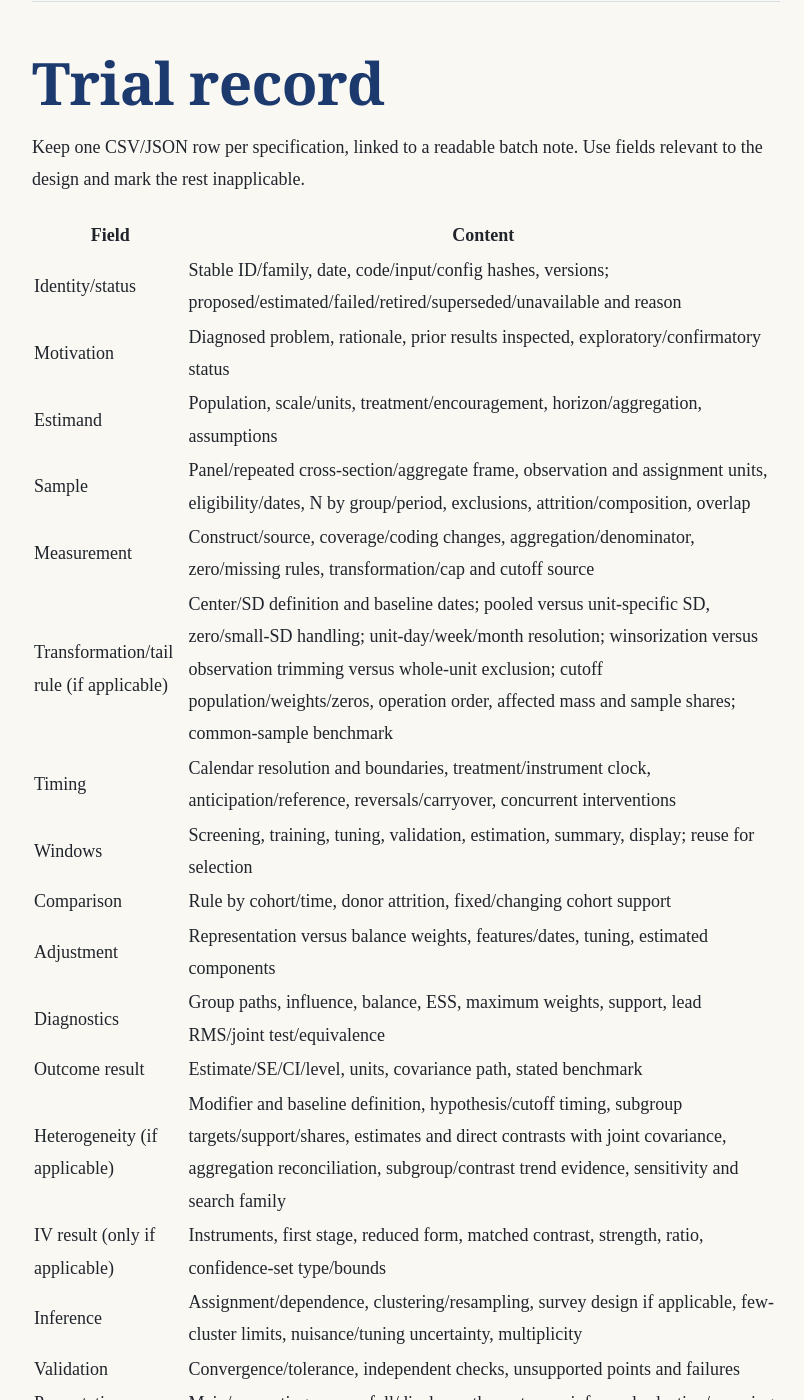
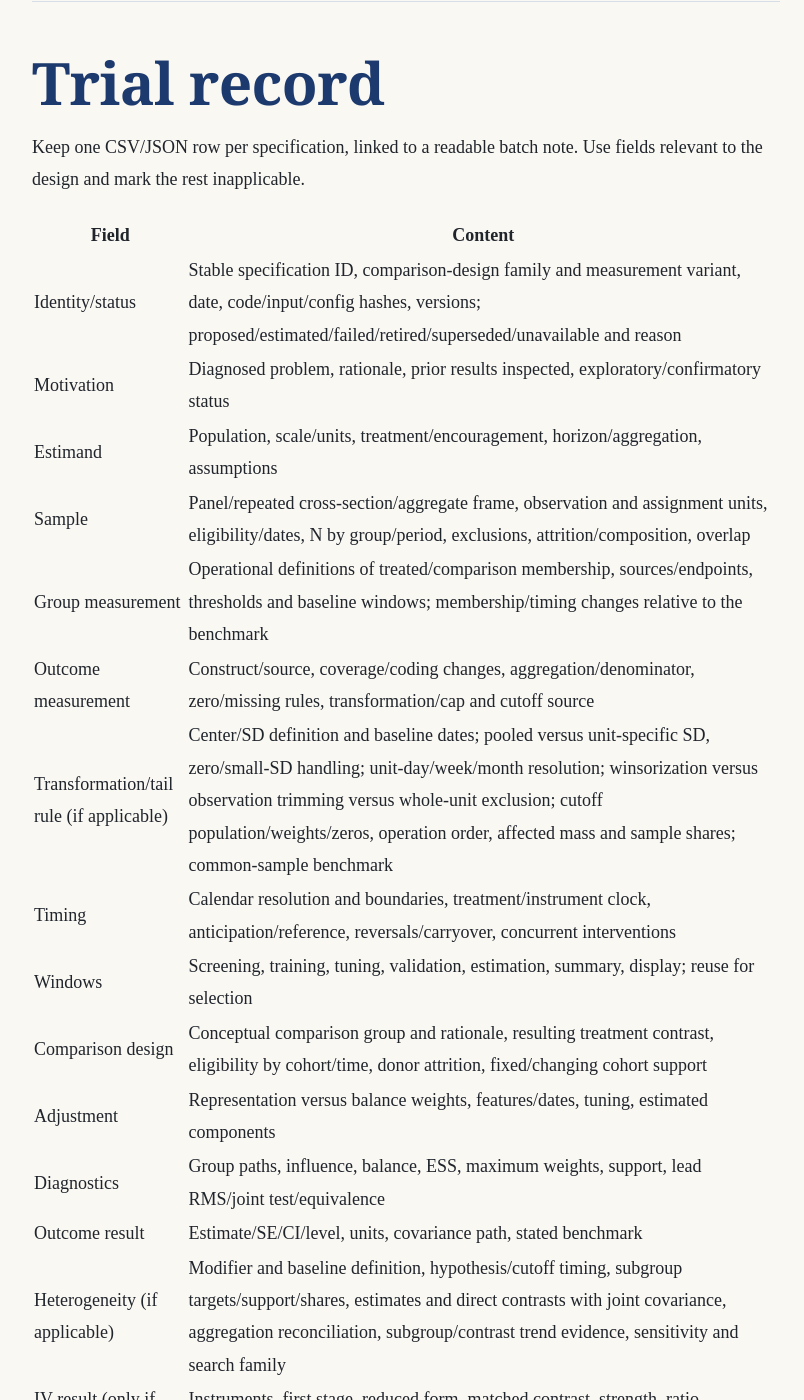
Before and after one commit to KaiGu2024/KaiGu2024.github.io, a Jekyll site: the page built from docs/skills/did/assets/trial-record.md, in a window 1280 px wide and 1400 px high, scrolled down 306 px. Shown: the whole window, without its empty margins (234-1038 px from the left). Built offline with Jekyll 4.4.1, drawn with Linux system fonts in a browser that asks for light colours; our own code applies the rules of GitHub Pages for plain Markdown files.

Commit message:
distinguish did comparison designs from measurement variants

```diff
--- a/docs/skills/did/assets/trial-record.md
+++ b/docs/skills/did/assets/trial-record.md
@@ -4,15 +4,16 @@
 
 | Field | Content |
 |---|---|
-| Identity/status | Stable ID/family, date, code/input/config hashes, versions; proposed/estimated/failed/retired/superseded/unavailable and reason |
+| Identity/status | Stable specification ID, comparison-design family and measurement variant, date, code/input/config hashes, versions; proposed/estimated/failed/retired/superseded/unavailable and reason |
 | Motivation | Diagnosed problem, rationale, prior results inspected, exploratory/confirmatory status |
 | Estimand | Population, scale/units, treatment/encouragement, horizon/aggregation, assumptions |
 | Sample | Panel/repeated cross-section/aggregate frame, observation and assignment units, eligibility/dates, N by group/period, exclusions, attrition/composition, overlap |
-| Measurement | Construct/source, coverage/coding changes, aggregation/denominator, zero/missing rules, transformation/cap and cutoff source |
+| Group measurement | Operational definitions of treated/comparison membership, sources/endpoints, thresholds and baseline windows; membership/timing changes relative to the benchmark |
+| Outcome measurement | Construct/source, coverage/coding changes, aggregation/denominator, zero/missing rules, transformation/cap and cutoff source |
 | Transformation/tail rule (if applicable) | Center/SD definition and baseline dates; pooled versus unit-specific SD, zero/small-SD handling; unit-day/week/month resolution; winsorization versus observation trimming versus whole-unit exclusion; cutoff population/weights/zeros, operation order, affected mass and sample shares; common-sample benchmark |
 | Timing | Calendar resolution and boundaries, treatment/instrument clock, anticipation/reference, reversals/carryover, concurrent interventions |
 | Windows | Screening, training, tuning, validation, estimation, summary, display; reuse for selection |
-| Comparison | Rule by cohort/time, donor attrition, fixed/changing cohort support |
+| Comparison design | Conceptual comparison group and rationale, resulting treatment contrast, eligibility by cohort/time, donor attrition, fixed/changing cohort support |
 | Adjustment | Representation versus balance weights, features/dates, tuning, estimated components |
 | Diagnostics | Group paths, influence, balance, ESS, maximum weights, support, lead RMS/joint test/equivalence |
 | Outcome result | Estimate/SE/CI/level, units, covariance path, stated benchmark |
```
Also changed, not shown: docs/skills/did/SKILL.md (+7 -1 lines).
